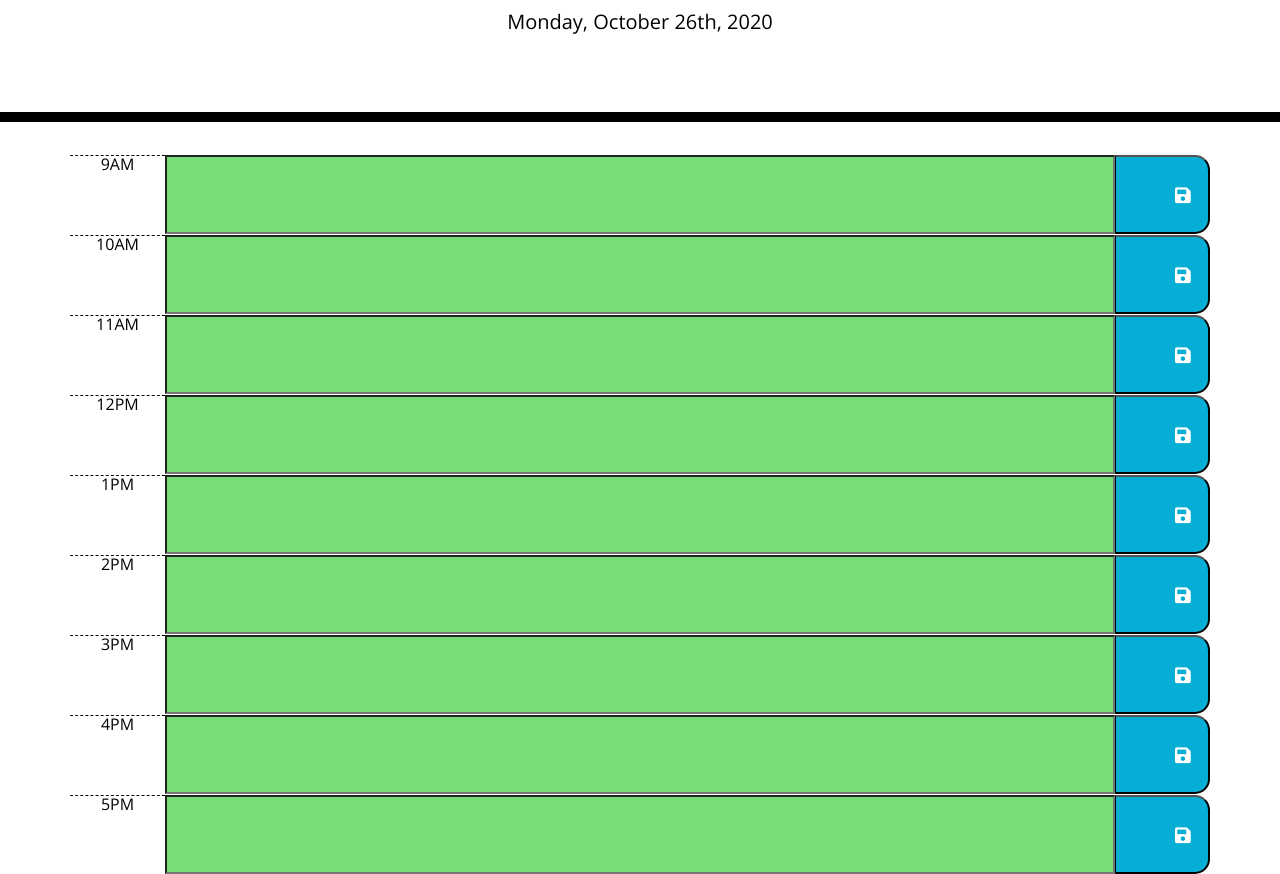
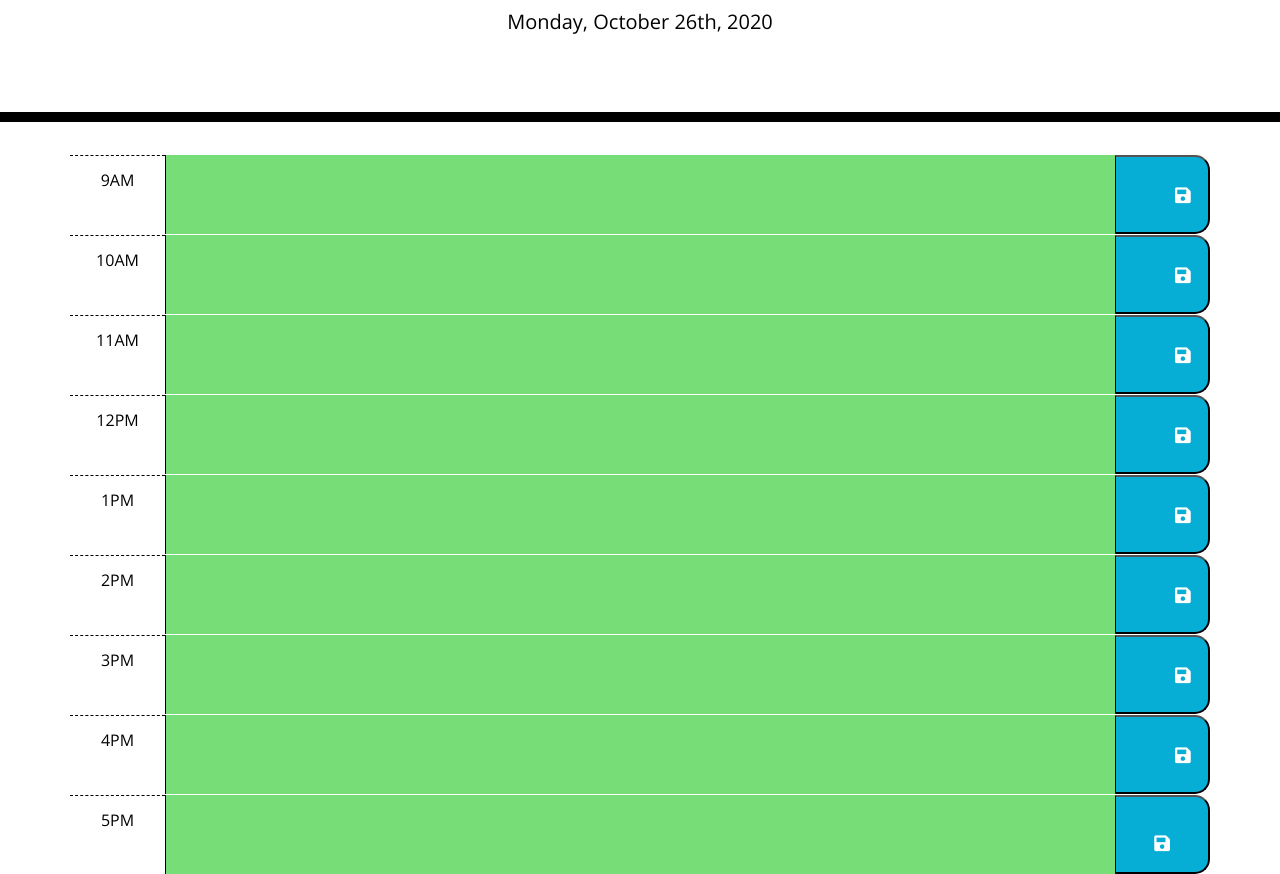
Before and after one commit to Mbogaert/daily-schedule, a plain HTML site: page index.html in a window 1280 px wide. Shown: the part 182-1056 px from the top of the page. Drawn offline with nearby package versions, Linux system fonts and the light colour scheme.

Commit message:
local Storage and persist plus other additions

```diff
--- a/assets/css/style.css
+++ b/assets/css/style.css
@@ -4,7 +4,7 @@ body {
   line-height: 1;
 }
 
-textarea{
+textarea {
   background: transparent;
   border: none;
   resize: none;
@@ -40,6 +40,7 @@ textarea{
   background-color: #ffffff;
   color: #000000;
   border-top: 1px dashed #000000;
+  padding-top: 1em;
 }
 
 .past {
--- a/assets/js/script.js
+++ b/assets/js/script.js
@@ -1,15 +1,27 @@
+
+
 $(document).ready(function () {
-    // THEN the current day is displayed at the top of the calendar
     var setDate = moment().format("dddd, MMMM Do, YYYY");
     var $currentDay = $("#currentDay");
-
-    $currentDay.text(setDate);
-
     var workTimes = "9 - 10 - 11 - 12 - 13 - 14 - 15 - 16 - 17";
     var splitTimes = workTimes.split("-");
     var currentTime = parseInt(moment().format("H"));
 
-    // THEN each timeblock is color coded to indicate whether it is in the past, present, or future
+    // variables for each time
+    var $9 = $("#9");
+    var $10 = $("#10");
+    var $11 = $("#11");
+    var $12 = $("#12");
+    var $13 = $("#13");
+    var $14 = $("#14");
+    var $15 = $("#15");
+    var $16 = $("#16");
+    var $17 = $("#17");
+
+    // the current day is displayed at the top of the calendar
+    $currentDay.text(setDate);
+
+    // each timeblock is color coded to indicate whether it is in the past, present, or future
     function colorTimes() {
         for (var i = 0; i < splitTimes.length; i++) {
 
@@ -27,5 +39,42 @@ $(document).ready(function () {
         }
     };
 
+    // run the function to color the times
     colorTimes();
+
+    // I click the save button for that timeblock
+    // THEN the text for that event is saved in local storage
+    $("button").on("click", function () {
+        localStorage.setItem("9am", JSON.stringify($9.val()));
+        localStorage.setItem("10AM", JSON.stringify($10.val()));
+        localStorage.setItem("11AM", JSON.stringify($11.val()));
+        localStorage.setItem("12PM", JSON.stringify($12.val()));
+        localStorage.setItem("1PM", JSON.stringify($13.val()));
+        localStorage.setItem("2PM", JSON.stringify($14.val()));
+        localStorage.setItem("3PM", JSON.stringify($15.val()));
+        localStorage.setItem("4PM", JSON.stringify($16.val()));
+        localStorage.setItem("5PM", JSON.stringify($17.val()));
+    });
+
+    // WHEN I refresh the page
+    // THEN the saved events persist
+    var persist9 = JSON.parse(localStorage.getItem("9am"));
+    $("#9").val(persist9);
+    var persist10 = JSON.parse(localStorage.getItem("10AM"));
+    $("#10").val(persist10);
+    var persist11 = JSON.parse(localStorage.getItem("11AM"));
+    $("#11").val(persist11);
+    var persist12 = JSON.parse(localStorage.getItem("12PM"));
+    $("#12").val(persist12);
+    var persist13 = JSON.parse(localStorage.getItem("1PM"));
+    $("#13").val(persist13);
+    var persist14 = JSON.parse(localStorage.getItem("2PM"));
+    $("#14").val(persist14);
+    var persist15 = JSON.parse(localStorage.getItem("3PM"));
+    $("#15").val(persist15);
+    var persist16 = JSON.parse(localStorage.getItem("4PM"));
+    $("#16").val(persist16);
+    var persist17 = JSON.parse(localStorage.getItem("5PM"));
+    $("#17").val(persist17);
+
 });
--- a/index.html
+++ b/index.html
@@ -24,7 +24,7 @@
     <div class="time-block">
       <div class="row" id="9am">
         <div class="col-1 hour">9AM</div>
-        <input class="col-10" type="text" id="9">
+        <textarea class="col-10" type="text" id="9"></textarea>
         <button class="col-1 saveBtn">
           <i class="fas fa-save" style="color: white; font-size: 18px;"></i>
         </button>
@@ -34,7 +34,7 @@
     <div class="time-block">
       <div class="row" id="10am">
         <div class="col-1 hour">10AM</div>
-        <input class="col-10" type="text" id="10">
+        <textarea class="col-10" type="text" id="10"></textarea>
         <button class="col-1 saveBtn">
           <i class="fas fa-save" style="color: white; font-size: 18px;"></i>
         </button>
@@ -44,7 +44,7 @@
     <div class="time-block">
       <div class="row" id="11am">
         <div class="col-1 hour">11AM</div>
-        <input class="col-10" type="text" id="11">
+        <textarea class="col-10" type="text" id="11"></textarea>
         <button class="col-1 saveBtn">
           <i class="fas fa-save" style="color: white; font-size: 18px;"></i>
         </button>
@@ -54,7 +54,7 @@
     <div class="time-block">
       <div class="row" id="12pm">
         <div class="col-1 hour">12PM</div>
-        <input class="col-10" type="text" id="12">
+        <textarea class="col-10" type="text" id="12"></textarea>
         <button class="col-1 saveBtn">
           <i class="fas fa-save" style="color: white; font-size: 18px;"></i>
         </button>
@@ -64,7 +64,7 @@
     <div class="time-block">
       <div class="row" id="1pm">
         <div class="col-1 hour">1PM</div>
-        <input class="col-10" type="text" id="13">
+        <textarea class="col-10" type="text" id="13"></textarea>
         <button class="col-1 saveBtn">
           <i class="fas fa-save" style="color: white; font-size: 18px;"></i>
         </button>
@@ -74,7 +74,7 @@
     <div class="time-block">
       <div class="row" id="2pm">
         <div class="col-1 hour">2PM</div>
-        <input class="col-10" type="text" id="14">
+        <textarea class="col-10" type="text" id="14"></textarea>
         <button class="col-1 saveBtn">
           <i class="fas fa-save" style="color: white; font-size: 18px;"></i>
         </button>
@@ -84,7 +84,7 @@
     <div class="time-block">
       <div class="row" id="3pm">
         <div class="col-1 hour">3PM</div>
-        <input class="col-10" type="text" id="15">
+        <textarea class="col-10" type="text" id="15"></textarea>
         <button class="col-1 saveBtn">
           <i class="fas fa-save" style="color: white; font-size: 18px;"></i>
         </button>
@@ -94,7 +94,7 @@
     <div class="time-block">
       <div class="row" id="4pm">
         <div class="col-1 hour">4PM</div>
-        <input class="col-10" type="text" id="16">
+        <textarea class="col-10" type="text" id="16"></textarea>
         <button class="col-1 saveBtn">
           <i class="fas fa-save" style="color: white; font-size: 18px;"></i>
         </button>
@@ -104,10 +104,10 @@
     <div class="time-block">
       <div class="row" id="5pm">
         <div class="col-1 hour">5PM</div>
-        <input class="col-10" type="text" id="17">
-        <button class="col-1 saveBtn">
-          <i class="fas fa-save" style="color: white; font-size: 18px;"></i>
-        </button>
+        <textarea class="col-10" type="text" id="17"></textarea>
+          <button class="col-1 saveBtn">
+            <i class="fas fa-save" style="color: white; font-size: 18px;"></i>
+          </button>
       </div>
     </div>
 
```
